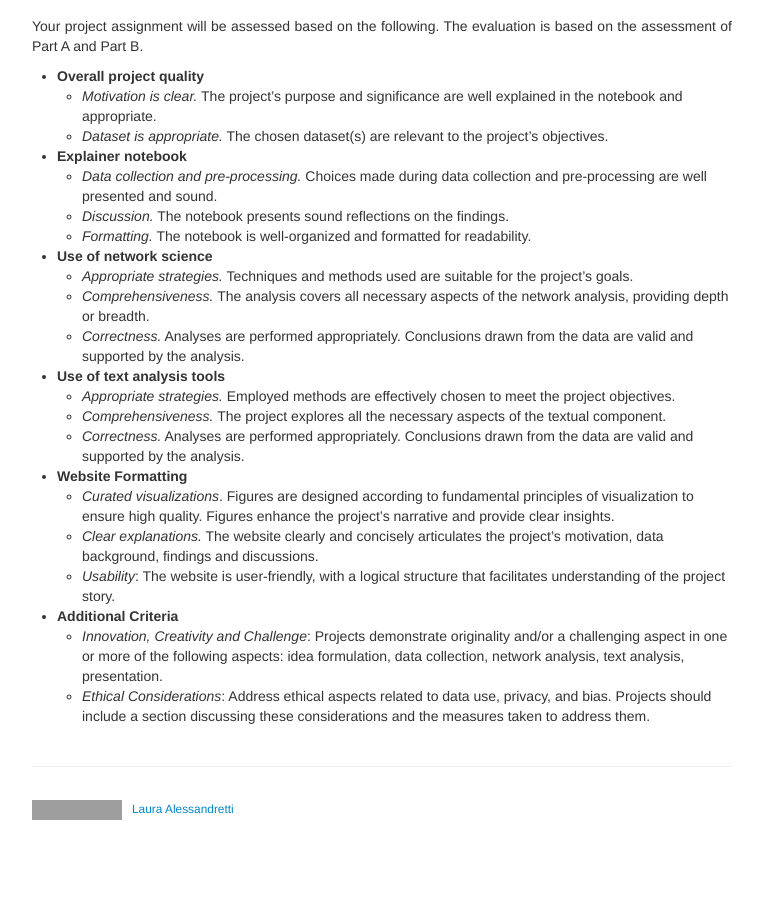
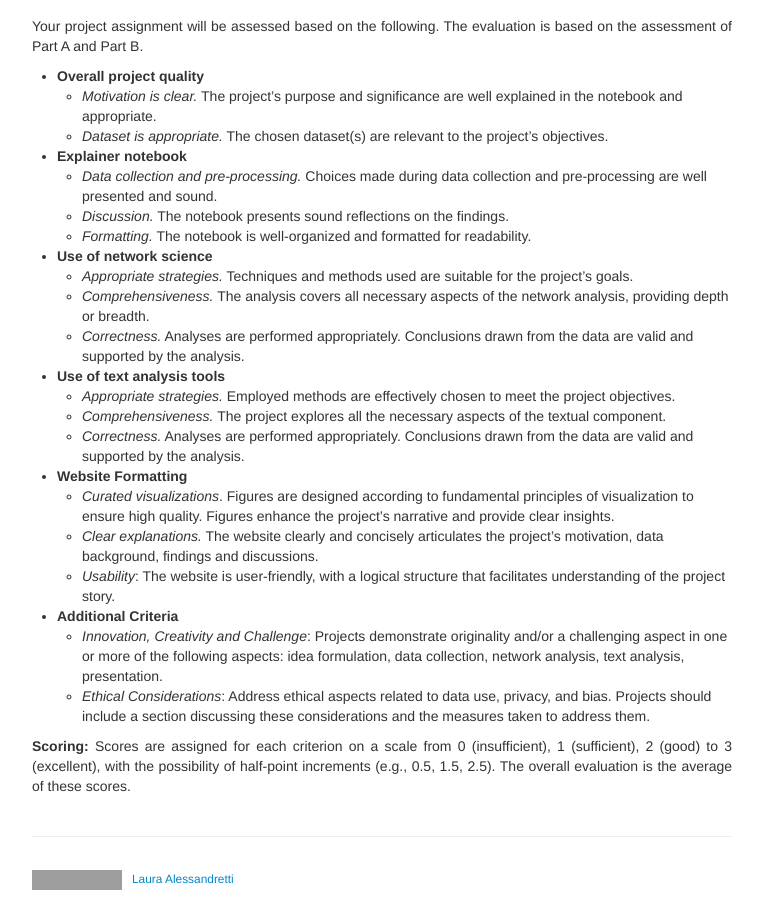
Before and after one commit to Simo067m/comsocsci2024, a Jekyll site: the page built from docs/project_assignments.md, in a window 1280 px wide and 900 px high, scrolled down 3448 px. Shown: the whole window, without its empty margins (258-1021 px from the left). Built offline with Jekyll 4.4.1, drawn with Linux system fonts in a browser that asks for light colours; before the commit the page ends 4278 px from its top, so only the background shows below that; grey boxes are pictures that could not be loaded.

Commit message:
small change

```diff
--- a/docs/project_assignments.md
+++ b/docs/project_assignments.md
@@ -174,3 +174,6 @@ Your project assignment will be assessed based on the following. The evaluation
 - **Additional Criteria**
     - *Innovation, Creativity and Challenge*: Projects demonstrate originality and/or a challenging aspect in one or more of the following aspects: idea formulation, data collection, network analysis, text analysis, presentation.
     - *Ethical Considerations*: Address ethical aspects related to data use, privacy, and bias. Projects should include a section discussing these considerations and the measures taken to address them.
+
+
+**Scoring:** Scores are assigned for each criterion on a scale from 0 (insufficient), 1 (sufficient), 2 (good) to 3 (excellent), with the possibility of half-point increments (e.g., 0.5, 1.5, 2.5). The overall evaluation is the average of these scores.
```
